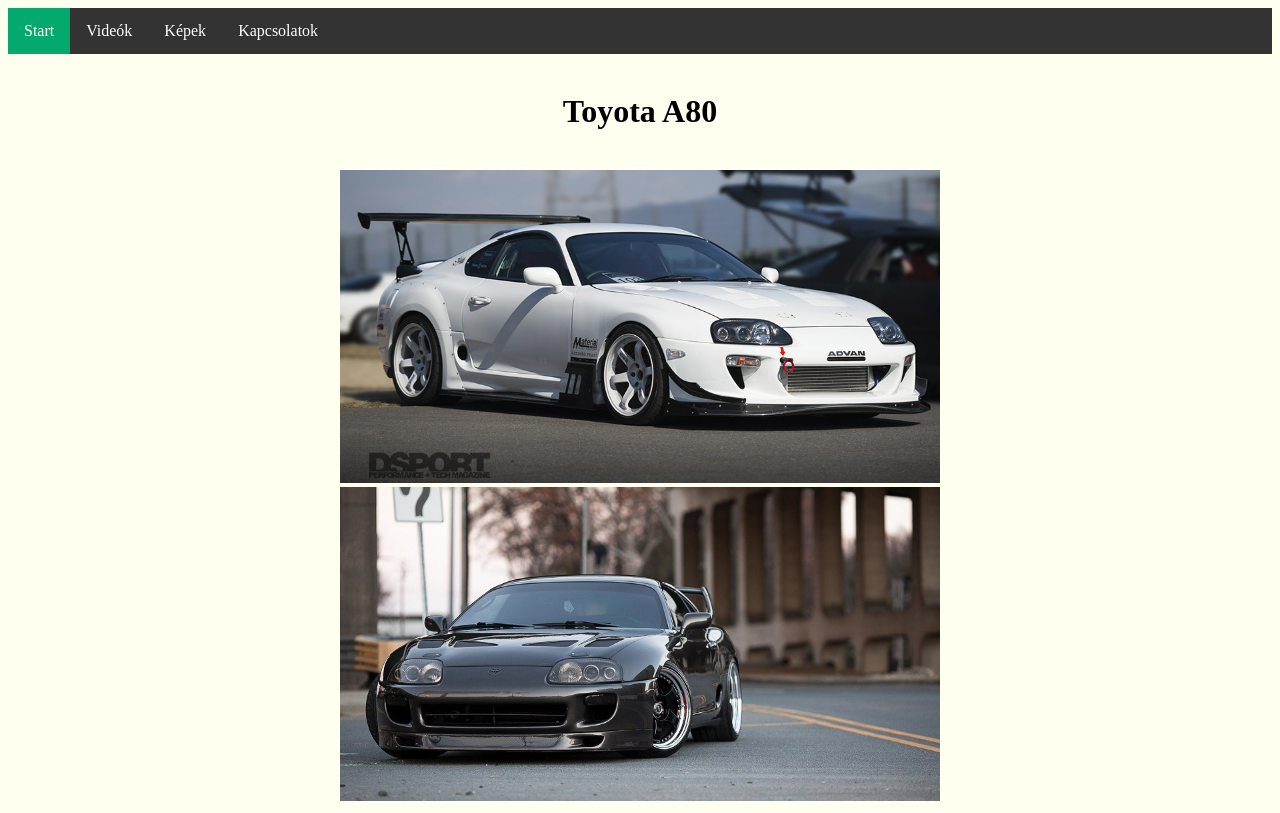
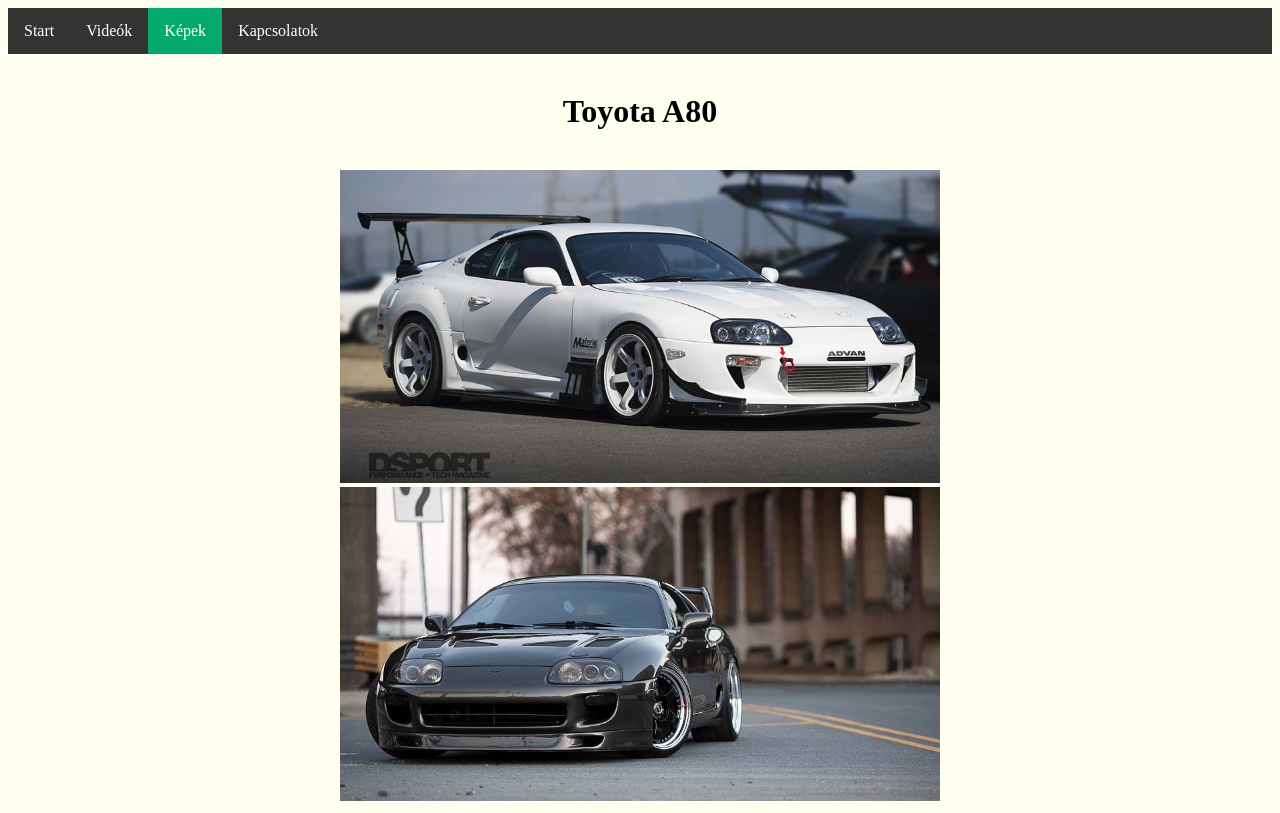
Before and after one commit to HajduBalazs101/palap, a plain HTML site: page kepek.html in a window 1280 px wide. Drawn offline with Linux system fonts and the light colour scheme.

Commit message:
Update kepek.html

```diff
--- a/kepek.html
+++ b/kepek.html
@@ -9,9 +9,9 @@
 <body>
     <center>
     <ul>
-        <li><a class="active" href="index.html">Start</a></li>
+        <li><a href="index.html">Start</a></li>
         <li><a href="videok.html">Videók</a></li>
-        <li><a href="kepek.html">Képek</a></li>
+        <li><a class="active" href="kepek.html">Képek</a></li>
         <li><a href="kapcsolat.html">Kapcsolatok</a></li>
       </ul>
       <br>
```
